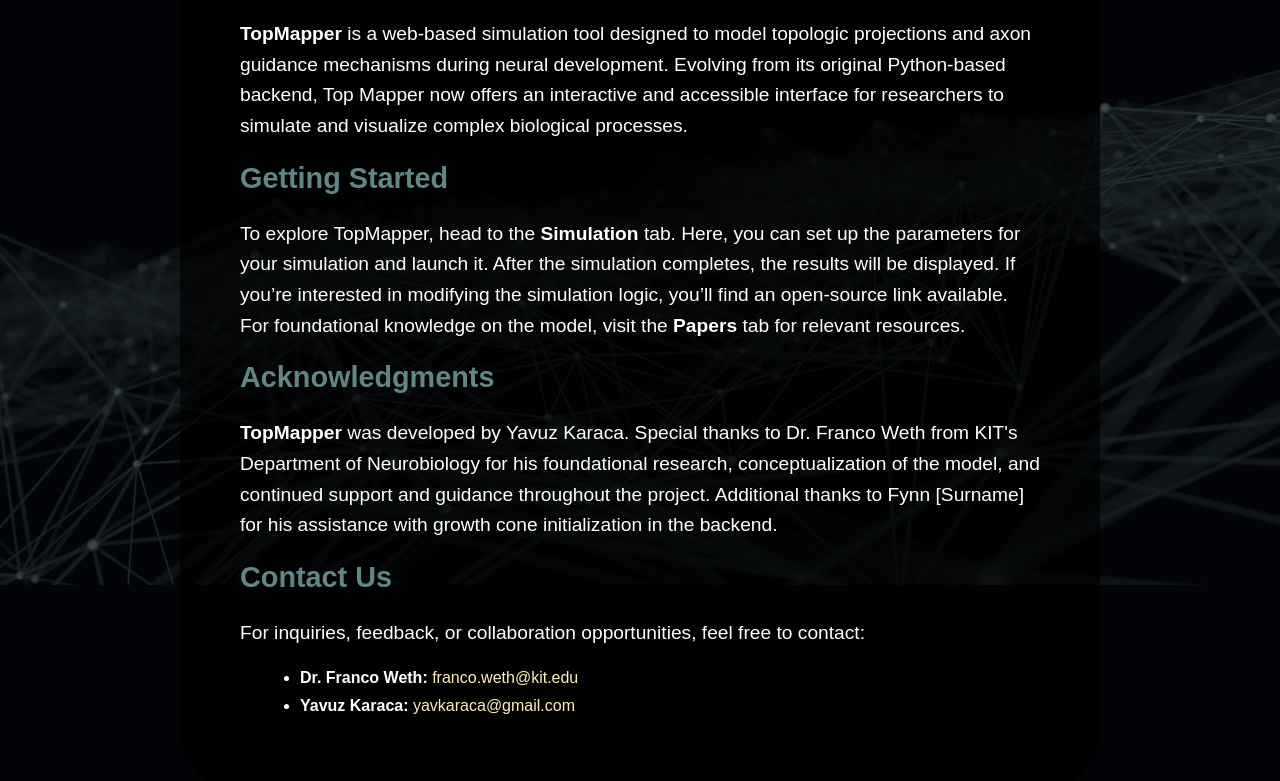
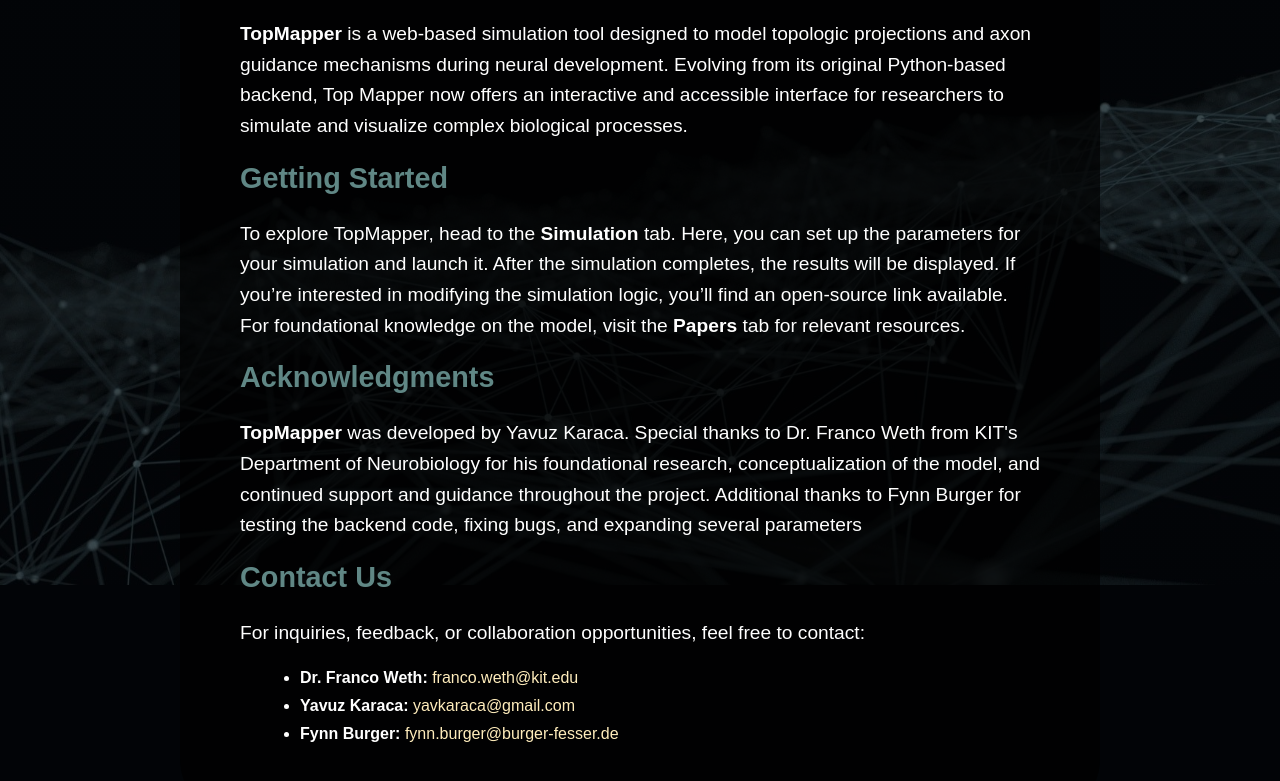
Before and after one commit to yavuzkaraca/TopMapper-Web-App, an Angular app in the folder front-end/: page /about in a window 1280 px wide. Shown: the part 215-996 px from the top of the page. Built offline with nearby package versions, Linux system fonts and the light colour scheme.

Commit message:
Fynn credit

```diff
--- a/front-end/src/app/components/about/about.component.html
+++ b/front-end/src/app/components/about/about.component.html
@@ -20,8 +20,8 @@
   <p>
     <strong>TopMapper</strong> was developed by Yavuz Karaca. Special thanks to Dr. Franco Weth from
     KIT's Department of Neurobiology for his foundational research, conceptualization of the model, and continued
-    support and guidance throughout the project. Additional thanks to Fynn [Surname] for his assistance with growth cone
-    initialization in the backend.
+    support and guidance throughout the project. Additional thanks to Fynn Burger for testing the backend code, fixing
+    bugs, and expanding several parameters
   </p>
 
   <h2>Contact Us</h2>
@@ -35,6 +35,9 @@
     <li>
       <strong>Yavuz Karaca: </strong> <a href="mailto:yavkaraca@gmail.com">yavkaraca&#64;gmail.com</a>
     </li>
+    <li>
+      <strong>Fynn Burger: </strong> <a href="mailto:fynn.burger@burger-fesser.de">fynn.burger&#64;burger-fesser.de</a>
+    </li>
   </ul>
 
 </div>
```
